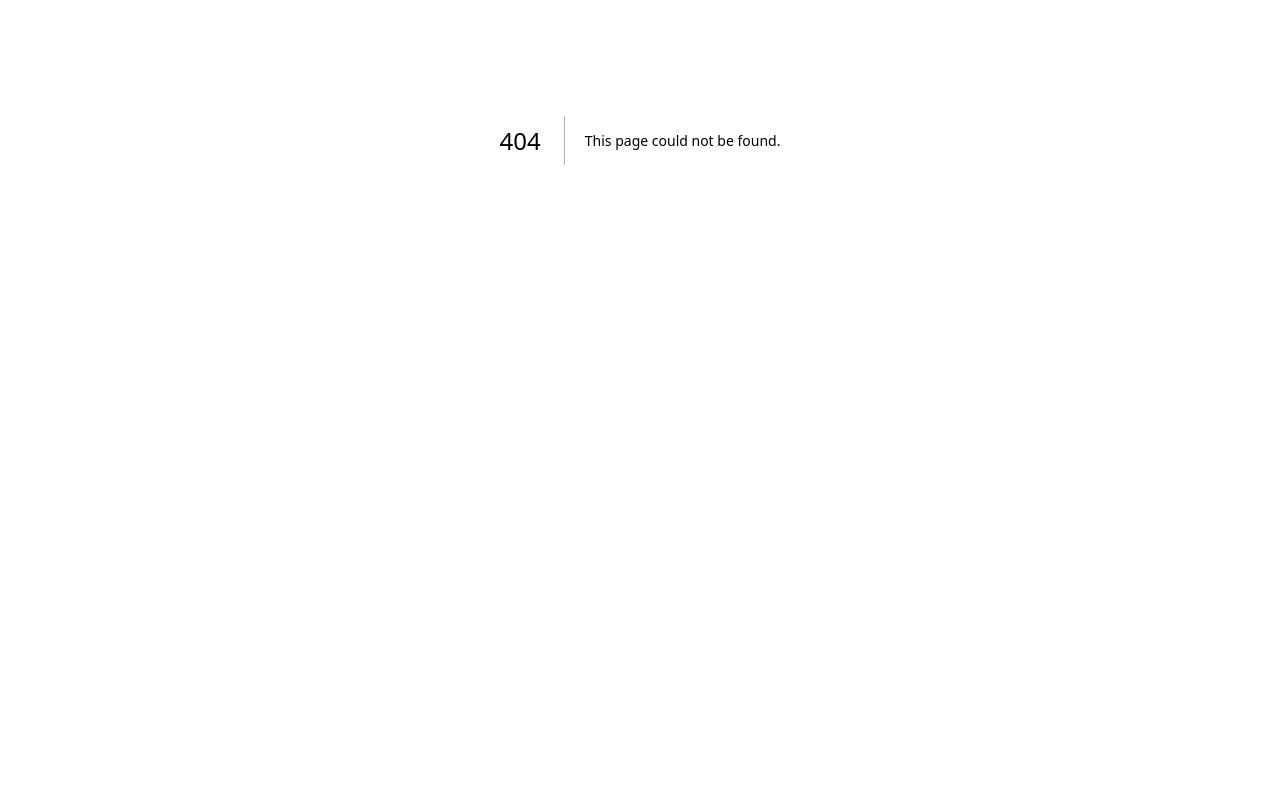
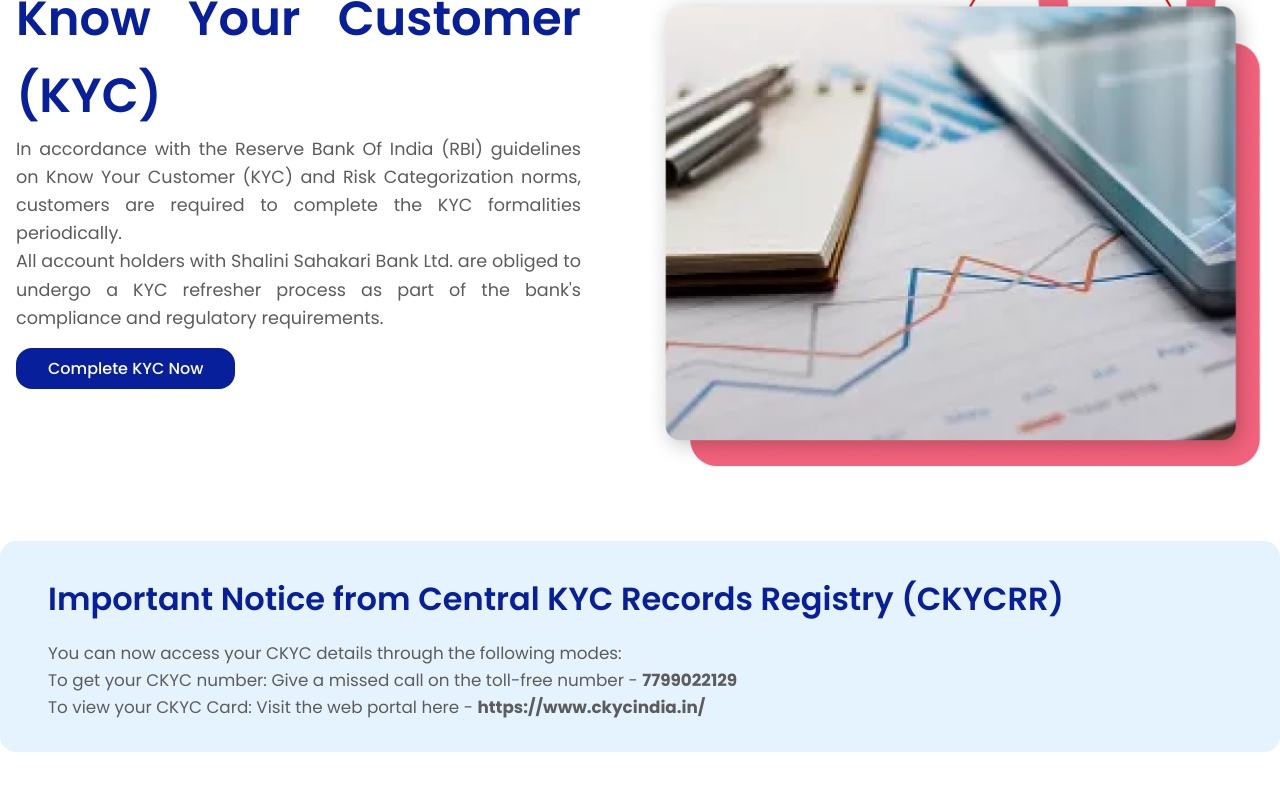
Before and after one commit to boldElixer/shalini-bank, a Next.js app: page /kyc in a window 1280 px wide. Before the commit this address had no page. Shown: the part 260-1060 px from the top of the page. Before the commit the page ends 800 px from the top, so only its background shows below. Built offline with nearby package versions, Linux system fonts and the light colour scheme.

Commit message:
kyc page added

```diff
--- a/src/app/dicgc/dicgc.module.css
+++ b/src/app/dicgc/dicgc.module.css
@@ -30,3 +30,8 @@
   text-decoration: none;
   font-family: var(--font-family);
 }
+
+.link:hover {
+  font-weight: var(--bold);
+  cursor: pointer;
+}
--- a/src/app/dicgc/page.jsx
+++ b/src/app/dicgc/page.jsx
@@ -25,10 +25,10 @@
                     Secure your financial records with ease by downloading Digit Insurance(DI) returns, ensuring transparency and accessibility under the DICGC coverage.
                 </p>
                 <p>
-                    <Link href="/DI/dicgc_sep25.pdf" locale={false} target="_blank" rel="noopener noreferrer" className={styles.link}>DI Half-Yearly Return ending 30/09/2025</Link>
+                    <Link href="/DI/dicgc_sep25.pdf" target="_blank" rel="noopener noreferrer" className={styles.link}>DI Half-Yearly Return ending 30/09/2025</Link>
                 </p>
                 <p>
-                    <Link href="/DI/dicgc_mar25.pdf" locale={false} target="_blank" rel="noopener noreferrer" className={styles.link}>DI Half-Yearly Return ending 31/03/2025</Link>
+                    <Link href="/DI/dicgc_mar25.pdf" target="_blank" rel="noopener noreferrer" className={styles.link}>DI Half-Yearly Return ending 31/03/2025</Link>
                 </p>
             </section>
         </div>
--- /dev/null
+++ b/src/app/kyc/kyc.module.css
@@ -0,0 +1,74 @@
+/* Container Utility */
+.container {
+  max-width: var(--container-width);
+  margin: 0 auto;
+  padding: 0 var(--spacing-sm);
+}
+
+/* --- Hero Section --- */
+.heroContainer {
+    display: flex;
+    justify-content: space-between;
+    align-items: center;
+    gap: var(--spacing-lg);
+    max-width: var(--container-width);
+    margin: 0 auto;
+    padding: 0 var(--spacing-sm);
+}
+.hero {
+  padding: var(--spacing-md) 0;
+  text-align: justify;
+}
+
+.textWrapper h1 {
+  font-size: 3rem;
+  color: var(--color-primary-blue);
+  font-weight: var(--semibold);
+}
+
+.textWrapper p {
+  color: var(--color-text-light);
+  max-width: 60ch;
+  margin: 0 auto;
+  font-size: 1.1rem;
+}
+
+.ctaButton {
+  display: inline-block;
+  margin-top: var(--spacing-sm);
+  padding: var(--spacing-xs) var(--spacing-md);
+  background-color: var(--color-primary-blue);
+  color: var(--color-bg-white);
+  font-weight: var(--medium);
+  border-radius: var(--radius-card);
+  text-decoration: none;
+}
+
+.section {
+  padding: var(--spacing-md) 0 var(--spacing-lg) 0;
+  display: flex;
+  flex-direction: column;
+  gap: var(--spacing-mdm);
+  max-width: var(--container-width);
+  margin: 0 auto;
+  margin-bottom: var(--spacing-mdm);
+}
+
+.mvCard {
+  background: var(--color-primary-blue-light);
+  padding: var(--spacing-md) var(--spacing-mdm);
+  border-radius: var(--radius-card);
+}
+
+.mvCard h3 {
+  color: var(--color-primary-blue);
+  margin-bottom: var(--spacing-sm);
+  font-size: 2rem;
+  font-weight: var(--semibold);
+}
+
+.mvCard p {
+  color: var(--color-text-light);
+  font-size: 1.05rem;
+  text-align: justify;
+}
--- /dev/null
+++ b/src/app/kyc/page.jsx
@@ -0,0 +1,60 @@
+import Head from 'next/head';
+import Image from 'next/image';
+import Header from '@/components/Header/Header';
+import Footer from '@/components/Footer/Footer';
+import styles from './kyc.module.css';
+import Link from 'next/link';
+
+export default function KycPage() {
+  return (
+    <>
+      <Head>
+        <title>CKYC - SSB Bank</title>
+        <meta name="description" content="Central KYC" />
+      </Head>
+
+      <Header />
+
+      <main>
+        <section className={styles.hero}>
+            <div className={styles.heroContainer}>
+                <div className={styles.textWrapper}>
+                    <h1>Know Your Customer (KYC)</h1>
+                    <p>
+                        In accordance with the Reserve Bank Of India (RBI) guidelines on Know Your Customer (KYC) and Risk Categorization norms, customers are required to complete the KYC formalities periodically.
+                    </p>
+                    <p>
+                        All account holders with Shalini Sahakari Bank Ltd. are obliged to undergo a KYC refresher process as part of the bank's compliance and regulatory requirements.
+                    </p>
+                    <Link href="/CKYC_FORM.pdf" className={styles.ctaButton} target='__blank' rel="noopener noreferrer">Complete KYC Now</Link>
+                </div>
+                <div className={styles.imageWrapper}>
+                    <Image
+                        src="/about.png"
+                        alt="About SSB Bank"
+                        width={619}
+                        height={575}
+                    />
+                </div>
+            </div>
+          </section>
+        <section className={styles.section}>
+             <div className={styles.mvCard}>
+                <h3>Important Notice from Central KYC Records Registry (CKYCRR)</h3>
+                <p>
+                  You can now access your CKYC details through the following modes:
+                </p>
+                <p>
+                  To get your CKYC number: Give a missed call on the toll-free number - <b>7799022129</b>
+                </p>
+                <p>
+                    To view your CKYC Card: Visit the web portal here - <Link href="https://www.ckycindia.in/" target="_blank" rel="noopener noreferrer"><b>https://www.ckycindia.in/</b></Link>
+                </p>
+             </div>
+        </section>
+      </main>
+
+      <Footer />
+    </>
+  );
+}
--- a/src/components/Footer/Footer.jsx
+++ b/src/components/Footer/Footer.jsx
@@ -23,9 +23,10 @@
             <h4>Explore</h4>
             <ul>
               <li>Become a Customer</li>
+              <li>Deposits</li>
               <li>Loans</li>
               <li>Uncliamed Deposits</li>
-              <li>Know Your Customer</li>
+              <li><Link href="/kyc">Know Your Customer</Link></li>
               <li><Link href="/dicgc">DICGC</Link></li>
             </ul>
           </div>
```
Also changed, not shown: 1 other file (tests, documents, lock files or other folders).
